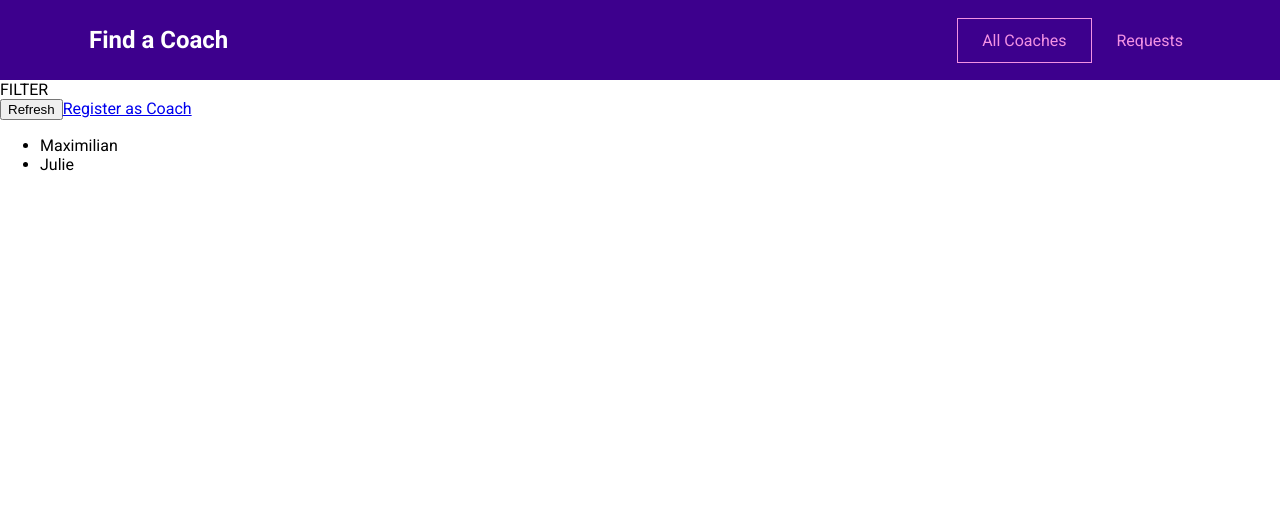
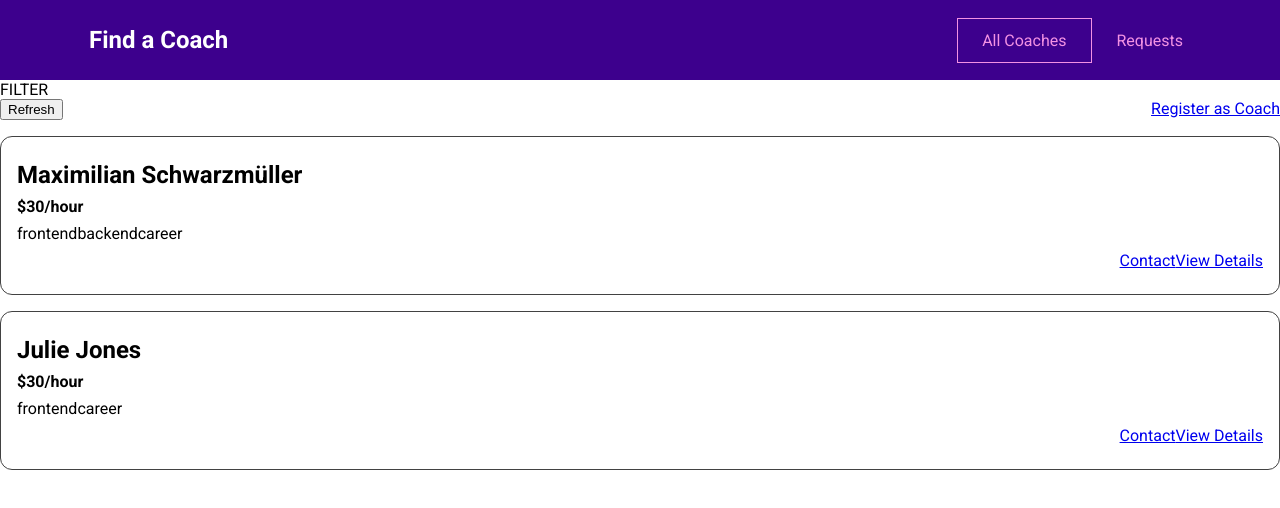
Before and after one commit to RahmatAT11/find-a-coach, a Vue app: page /coaches in a window 1280 px wide. Shown: the top 508 px of the page. Built offline with nearby package versions, Linux system fonts and the light colour scheme.

Commit message:
Work on the coaches list and list items

```diff
--- /dev/null
+++ b/src/components/coaches/CoachItem.vue
@@ -0,0 +1,57 @@
+<template>
+  <li>
+    <h3>{{ fullName }}</h3>
+    <h4>${{ rate }}/hour</h4>
+    <div>
+      <span v-for="area in areas" :key="area">{{ area }}</span>
+    </div>
+    <div class="actions">
+      <router-link :to="coachContactLink">Contact</router-link>
+      <router-link :to="coachDetailsLink">View Details</router-link>
+    </div>
+  </li>
+</template>
+
+<script>
+export default {
+  props: ["id", "firstName", "lastName", "rate", "areas"],
+  computed: {
+    fullName() {
+      return this.firstName + " " + this.lastName;
+    },
+    coachContactLink() {
+      return `${this.$route.path}/${this.id}/contact`;
+    },
+    coachDetailsLink() {
+      return `${this.$route.path}/${this.id}`;
+    },
+  },
+};
+</script>
+
+<style scoped>
+li {
+  margin: 1rem 0;
+  border: 1px solid #424242;
+  border-radius: 12px;
+  padding: 1rem;
+}
+
+h3 {
+  font-size: 1.5rem;
+}
+
+h3,
+h4 {
+  margin: 0.5rem 0;
+}
+
+div {
+  margin: 0.5rem 0;
+}
+
+.actions {
+  display: flex;
+  justify-content: flex-end;
+}
+</style>
--- a/src/pages/coaches/CoachesList.vue
+++ b/src/pages/coaches/CoachesList.vue
@@ -6,16 +6,26 @@
       <router-link to="/register">Register as Coach</router-link>
     </div>
     <ul v-if="hasCoaches">
-      <li v-for="coach in filteredCoaches" :key="coach.id">
-        {{ coach.firstName }}
-      </li>
+      <coach-item
+        v-for="coach in filteredCoaches"
+        :key="coach.id"
+        :id="coach.id"
+        :first-name="coach.firstName"
+        :last-name="coach.lastName"
+        :rate="coach.hourlyRate"
+        :areas="coach.areas"
+      ></coach-item>
     </ul>
     <h3 v-else>No coaches found.</h3>
   </section>
 </template>
 
 <script>
+import CoachItem from "../../components/coaches/CoachItem.vue";
 export default {
+  components: {
+    CoachItem,
+  },
   computed: {
     filteredCoaches() {
       return this.$store.getters["coaches/coaches"];
@@ -26,3 +36,16 @@
   },
 };
 </script>
+
+<style scoped>
+ul {
+  list-style: none;
+  margin: 0;
+  padding: 0;
+}
+
+.controls {
+  display: flex;
+  justify-content: space-between;
+}
+</style>
```
